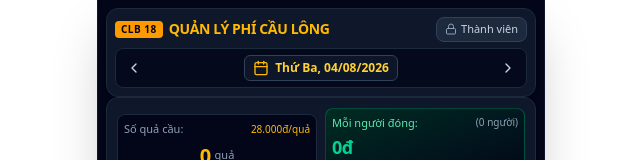
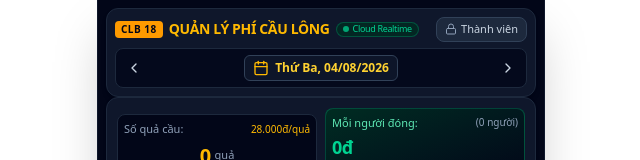
Before and after one commit to Xuanquang1987/qu-n-l-ph-c-u-l-ng, a React (Vite) app: page / in a window 1280 px wide. Shown: the top 160 px of the page, without its empty margins (319-959 px from the left). Built offline with nearby package versions, Linux system fonts and the light colour scheme; no server answers; the database is empty.

Commit message:
feat: enable cloud realtime connectivity
Update Firestore initialization to support both default and custom databases and add a visual status indicator to the header to show live connectivity status.

```diff
--- a/src/components/Header.tsx
+++ b/src/components/Header.tsx
@@ -49,8 +49,12 @@ export const Header: React.FC<HeaderProps> = ({
           <span className="bg-amber-500 text-slate-950 font-black px-1.5 py-0.5 rounded text-[10px] uppercase tracking-wider">
             CLB 18
           </span>
-          <h1 className="font-bold text-sm tracking-tight text-amber-400 truncate">
-            QUẢN LÝ PHÍ CẦU LÔNG
+          <h1 className="font-bold text-sm tracking-tight text-amber-400 truncate flex items-center gap-1.5">
+            <span>QUẢN LÝ PHÍ CẦU LÔNG</span>
+            <span className="inline-flex items-center gap-1 bg-emerald-950/80 text-emerald-400 border border-emerald-800/80 text-[9px] font-medium px-1.5 py-0.2 rounded-full">
+              <span className="w-1.5 h-1.5 rounded-full bg-emerald-400 animate-pulse" />
+              <span>Cloud Realtime</span>
+            </span>
           </h1>
         </div>
 
--- a/src/firebase.ts
+++ b/src/firebase.ts
@@ -1,17 +1,17 @@
 import { initializeApp } from 'firebase/app';
 import { getAuth, signInAnonymously } from 'firebase/auth';
-import { initializeFirestore } from 'firebase/firestore';
+import { getFirestore } from 'firebase/firestore';
 import firebaseConfig from '../firebase-applet-config.json';
 
 const app = initializeApp(firebaseConfig);
 
 export const auth = getAuth(app);
 
-export const db = initializeFirestore(app, {
-  experimentalForceLongPolling: true,
-}, firebaseConfig.firestoreDatabaseId);
+const dbId = firebaseConfig.firestoreDatabaseId;
+export const db = dbId && dbId !== '(default)'
+  ? getFirestore(app, dbId)
+  : getFirestore(app);
 
-// Ensure user is signed in anonymously so security rules work seamlessly
 signInAnonymously(auth).catch((error) => {
   console.warn('Firebase anonymous auth warning:', error);
 });
```
